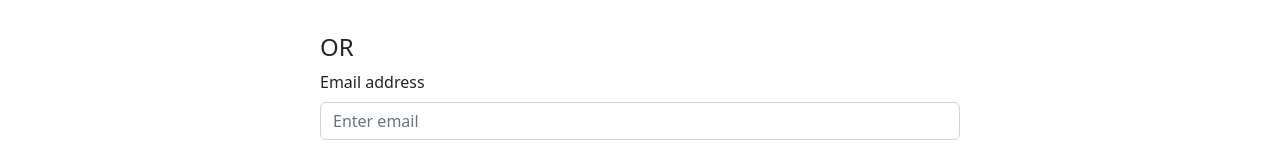
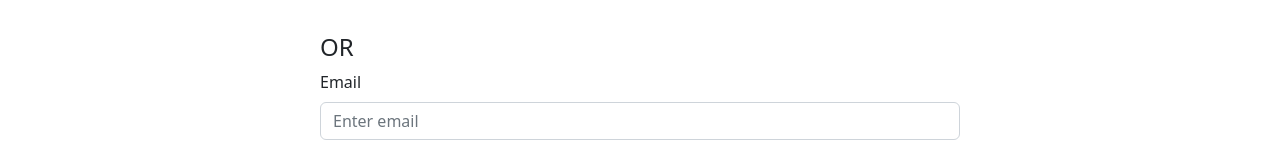
Before and after one commit to selimalahi/Best-It-Center-Client, a React (Create React App) app: page /login in a window 1280 px wide. Shown: the part 274-434 px from the top of the page. Built offline with nearby package versions, Linux system fonts and the light colour scheme; no server answers.

Commit message:
login and redister update

```diff
--- a/src/Contexts/AuthProvider/AuthProvider.js
+++ b/src/Contexts/AuthProvider/AuthProvider.js
@@ -1,35 +1,43 @@
 import React from 'react';
 import { createContext } from 'react';
-import {getAuth, onAuthStateChanged, signInWithPopup, signOut} from 'firebase/auth'
+import { createUserWithEmailAndPassword, getAuth, onAuthStateChanged, signInWithEmailAndPassword, signInWithPopup, signOut } from 'firebase/auth'
 import app from '../../firebase/firebase.config';
 import { useState } from 'react';
 import { useEffect } from 'react';
 
-export const AuthContext =createContext();
-const auth =getAuth(app);
-const AuthProvider = ({children}) => {
-    const [user ,setUser] =useState(null);
+export const AuthContext = createContext();
+const auth = getAuth(app);
+const AuthProvider = ({ children }) => {
+    const [user, setUser] = useState(null);
 
-    const providerLogin = (provider) =>{
+    const providerLogin = (provider) => {
         return signInWithPopup(auth, provider);
     }
+    const createUser = (email, password) => {
+        return createUserWithEmailAndPassword(auth, email, password)
+    }
+
+    const signIn = (email, password) => {
+        return signInWithEmailAndPassword(auth, email, password);
+    }
+
     const logOut = () => {
         return signOut(auth);
     }
 
-    useEffect( () => {
-          const unsubscribe = onAuthStateChanged(auth, (currentUser) =>{
+    useEffect(() => {
+        const unsubscribe = onAuthStateChanged(auth, (currentUser) => {
             console.log('user change state', currentUser);
             setUser(currentUser)
-           });
-           return () =>{
+        });
+        return () => {
             unsubscribe();
-           }
+        }
     }, [])
-    const authInfo ={user, providerLogin,logOut };
+    const authInfo = { user, providerLogin, logOut, createUser, signIn };
 
     return (
-        <AuthContext.Provider value={ authInfo }>
+        <AuthContext.Provider value={authInfo}>
             {children}
         </AuthContext.Provider>
     );
--- a/src/Pages/Login/Login/Login.js
+++ b/src/Pages/Login/Login/Login.js
@@ -1,29 +1,49 @@
 import React from 'react';
 // import Button from 'react-bootstrap/Button';
 import Form from 'react-bootstrap/Form';
-
 import Button from 'react-bootstrap/Button';
 import ButtonGroup from 'react-bootstrap/ButtonGroup';
 // import { FaGoogle, FaGithub } from "react-icons/fa";
 import './Login.css';
 import { AuthContext } from '../../../Contexts/AuthProvider/AuthProvider';
 import { useContext } from 'react';
-import {  GoogleAuthProvider } from 'firebase/auth';
+import { GoogleAuthProvider } from 'firebase/auth';
+import { useNavigate } from 'react-router-dom';
 
 
 
 const Login = () => {
 
-    const {providerLogin} = useContext(AuthContext);
-    const googleProvider =new GoogleAuthProvider()
+    const { providerLogin } = useContext(AuthContext);
+    const googleProvider = new GoogleAuthProvider()
+
+    const { signIn } = useContext(AuthContext);
+    const navigate =useNavigate();
+
 
     const handelGoogleSignIn = () => {
         providerLogin(googleProvider)
-        .then(result =>{
-            const user =result.user;
-            console.log(user)
-        })
-        .catch(error =>console.error(error));
+            .then(result => {
+                const user = result.user;
+                console.log(user)
+            })
+            .catch(error => console.error(error));
+    }
+
+    const handleSubmit = event => {
+        event.preventDefault();
+        const form = event.target;
+        const email = form.email.value;
+        const password = form.password.value;
+        signIn(email, password)
+            .then(result => {
+                const user = result.user;
+                console.log(user);
+                form.reset();
+                navigate('/')
+
+            })
+            .catch(error => console.error(error))
     }
     return (
         <div className='login-container'>
@@ -42,18 +62,18 @@
                 </ButtonGroup>
             </div> */}
 
-            <Form>
+            <Form onSubmit={handleSubmit}>
                 <h4 className=' mt-10'>OR</h4>
                 <Form.Group className="mb-3" controlId="formBasicEmail">
-                    <Form.Label>Email address</Form.Label>
-                    <Form.Control type="email" placeholder="Enter email" />
+                    <Form.Label>Email </Form.Label>
+                    <Form.Control name="email" type="email" placeholder="Enter email" required />
+
                 </Form.Group>
 
                 <Form.Group className="mb-3" controlId="formBasicPassword">
                     <Form.Label>Password</Form.Label>
-                    <Form.Control type="password" placeholder="Password" />
+                    <Form.Control name="password" type="password" placeholder="Password" required />
                 </Form.Group>
-
                 <Button className='w-100' variant="primary" type="submit">
                     Login
                 </Button>
--- a/src/Pages/Login/Register/Register.js
+++ b/src/Pages/Login/Register/Register.js
@@ -1,38 +1,58 @@
 import React from 'react';
 import Button from 'react-bootstrap/Button';
 import Form from 'react-bootstrap/Form';
+import { AuthContext } from '../../../Contexts/AuthProvider/AuthProvider';
+import { useContext } from 'react';
+
 import './Register.css';
 
 const Register = () => {
-    const handelSubmit = event =>{
+
+    const { createUser } = useContext(AuthContext);
+
+
+    const handelSubmit = event => {
         event.preventDefault();
+        const form = event.target;
+        const name = form.name.value;
+        const photoURL = form.photoURL.value;
+        const email = form.email.value;
+        const password = form.password.value;
+        console.log(name, photoURL, email, password);
+
+        createUser(email, password)
+            .then(result => {
+                const user = result.user;
+                console.log(user);
+                form.reset();
+
+            })
+            .catch(e => console.error(e));
     }
     return (
         <div className="form-container" >
             <Form onSubmit={handelSubmit}>
                 <Form.Group className="mb-3" controlId="formBasicEmail">
                     <Form.Label>Your Name</Form.Label>
-                    <Form.Control name='name' type="text" placeholder="Your Name" />
-
+                    <Form.Control name="name" type="text" placeholder="Your Name" />
                 </Form.Group>
                 <Form.Group className="mb-3" controlId="formBasicEmail">
                     <Form.Label>Photo URL</Form.Label>
-                    <Form.Control name='PhotoURL' type="text" placeholder="Photo URL" />
+                    <Form.Control name="photoURL" type="text" placeholder="Phot URL" />
+                </Form.Group>
 
-                </Form.Group>
                 <Form.Group className="mb-3" controlId="formBasicEmail">
                     <Form.Label>Email</Form.Label>
-                    <Form.Control name='name' type="email" placeholder="Enter email" required />
-
+                    <Form.Control name="email" type="email" placeholder="Enter email" required />
                 </Form.Group>
 
                 <Form.Group className="mb-3" controlId="formBasicPassword">
                     <Form.Label>Password</Form.Label>
-                    <Form.Control name='password' type="password" placeholder="Password"  required/>
+                    <Form.Control name="password" type="password" placeholder="Password" required />
                 </Form.Group>
 
                 <Button variant="primary" type="submit">
-                   Register
+                    Register
                 </Button>
             </Form>
         </div>
```
